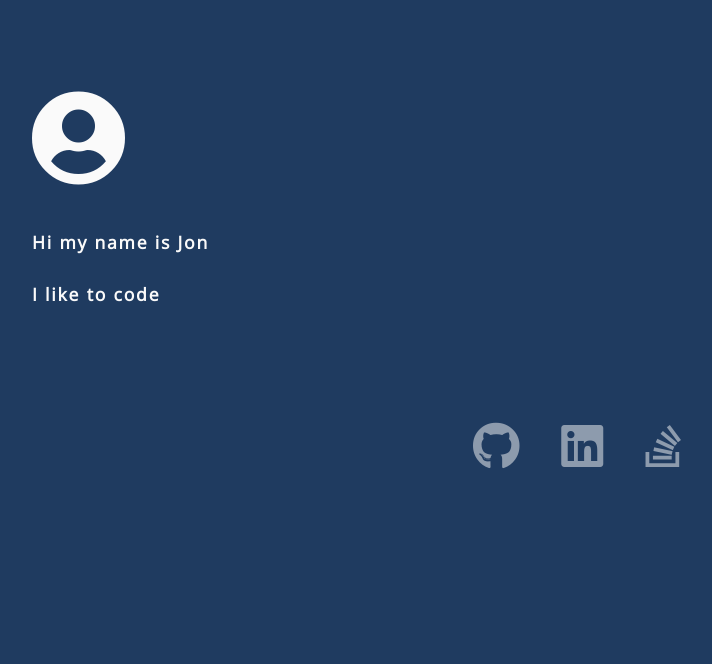
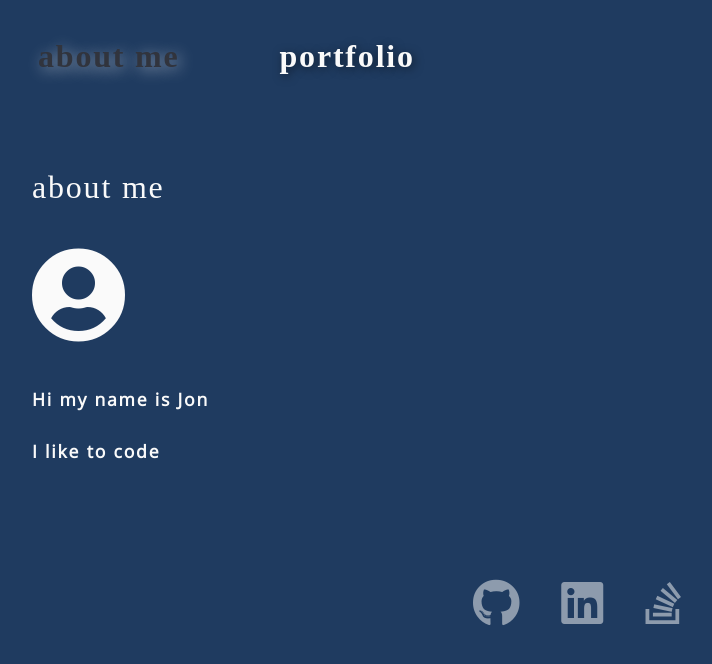
Before and after one commit to jmarkamaya/React-Portfolio, a React (Create React App) app: page / in a window 1280 px wide. Shown: the top 664 px of the page, without its empty margins (62-774 px from the left). Built offline with nearby package versions, Linux system fonts and the light colour scheme; a web font is replaced by a local one.

Commit message:
added the nav, page use State, reformated app.js to use props

```diff
--- a/src/App.js
+++ b/src/App.js
@@ -1,16 +1,35 @@
 import React, { useState } from "react";
 // import Header from "./components/Header";
-// import Nav from "./components/Nav";
+import Nav from "./components/Nav";
 import Page from "./components/Page";
 import Footer from "./components/Footer";
 
 function App() {
+  const [pages] = useState([
+    {
+      name: "about me"
+    },
+    { name: "portfolio" },
 
+  ]);
+
+  const [currentPage, setCurrentPage] = useState(pages[0]);
 
   return (
     <div>
+      <Nav
+      pages={pages}
+      setCurrentPage={setCurrentPage}
+      currentPage={currentPage}
+      >
+
+      </Nav>
       <main>
-      <Page />
+      <Page
+      currentPage={currentPage}
+      >
+
+      </Page>
       </main>
 
       <Footer />
--- a/src/components/Nav/index.js
+++ b/src/components/Nav/index.js
@@ -0,0 +1,32 @@
+import React, { useEffect } from 'react';
+function Nav(props) {
+  const {
+    pages = [],
+    setCurrentPage,
+    currentPage,
+  } = props;
+  useEffect(() => {
+    document.title = currentPage.name;
+  }, [currentPage]);
+  return (
+      <nav>
+        <ul className="flex-row">
+          {pages.map((Page) => (
+            <li
+              className={`mx-5 ${
+                currentPage.name === Page.name && 'navActive'
+                }`}
+              key={Page.name}
+            >
+              <span
+                onClick={() => setCurrentPage(Page)}
+              >
+                {Page.name}
+              </span>
+            </li>
+          ))}
+        </ul>
+      </nav>
+  );
+}
+export default Nav;
--- a/src/components/Page/index.js
+++ b/src/components/Page/index.js
@@ -1,11 +1,23 @@
 import React from "react";
 import About from "../About";
-
-function Page(){
+import Portfolio from "../Portfolio";
+import PageContent from "../PageContent"
+function Page({currentPage}){
+    const renderPage = () => {
+        switch (currentPage.name) {
+          case 'about me':
+            return <About />;
+          case 'portfolio':
+            return <Portfolio />;
+          default:
+            return <About />;
+        }
+      };
     return(
-        <>
-        <About />
-        </>
+        <section>
+        <h2>{currentPage.name}</h2>
+        <PageContent>{renderPage()}</PageContent>
+      </section>
     )
 }
 
--- a/src/components/PageContent/index.js
+++ b/src/components/PageContent/index.js
@@ -0,0 +1,9 @@
+import React from 'react';
+const PageContent = (props) => {
+  return (
+    <div>
+      {props.children}
+    </div>
+  );
+};
+export default PageContent;
--- a/src/components/Portfolio/index.js
+++ b/src/components/Portfolio/index.js
@@ -0,0 +1,26 @@
+import React, { useState } from 'react';
+import Project from "../Project";
+function Portfolio() {
+
+  const [projects] = useState([
+    {
+      name: 'weather-dashboard',
+      description: 'weather app',
+      link: "https://jmarkamaya.github.io/weather-dashboard/",
+      repo: "https://github.com/jmarkamaya/weather-dashboard"
+    },
+  ]);
+  return (
+    <div>
+      <div className="flex-row">
+        {projects.map((project, idx) => (
+          <Project
+            project={project}
+            key={"project" + idx}
+          />
+        ))}
+      </div>
+    </div>
+  );
+};
+export default Portfolio;
--- a/src/components/Project/index.js
+++ b/src/components/Project/index.js
@@ -0,0 +1,23 @@
+import React from 'react';
+function Project({ project }) {
+  const { name, repo, link, description } = project;
+  return (
+    <div className="project" key={name}>
+      <img
+        src={require(`../../assets/projects/${name}.jpg`)}
+        alt={name}
+        className="project-bg"
+      />
+      <div className="project-text">
+        <h3>
+          <a href={link}>{name}</a>{' '}
+          <a href={repo}>
+            <i className="fab fa-github"></i>
+          </a>
+        </h3>
+        <p>{description}</p>
+      </div>
+    </div>
+  );
+}
+export default Project;
```
Also changed, not shown: src/assets/projects/weather-dashboard.jpg (added), 8 other files (tests, documents, lock files or other folders).
